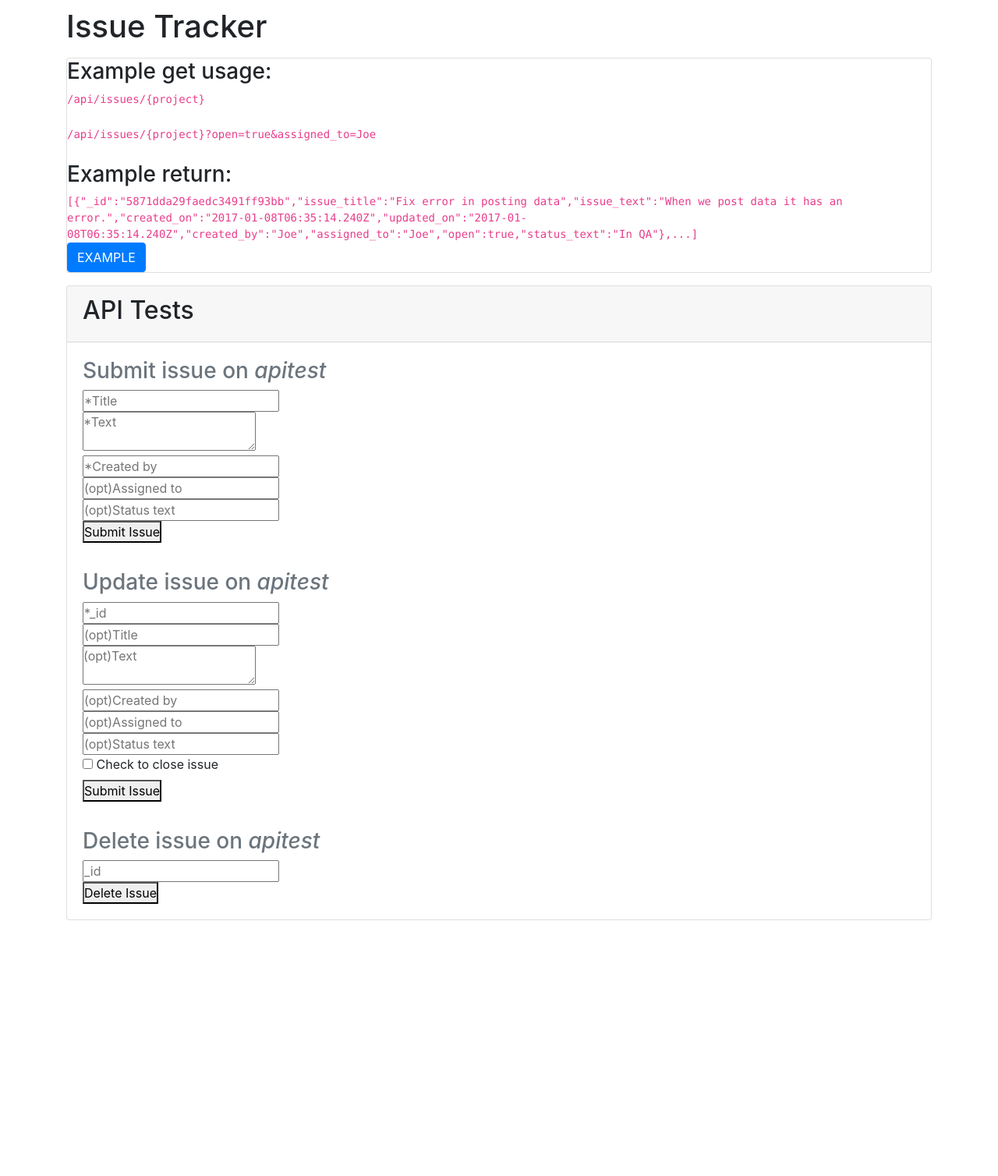
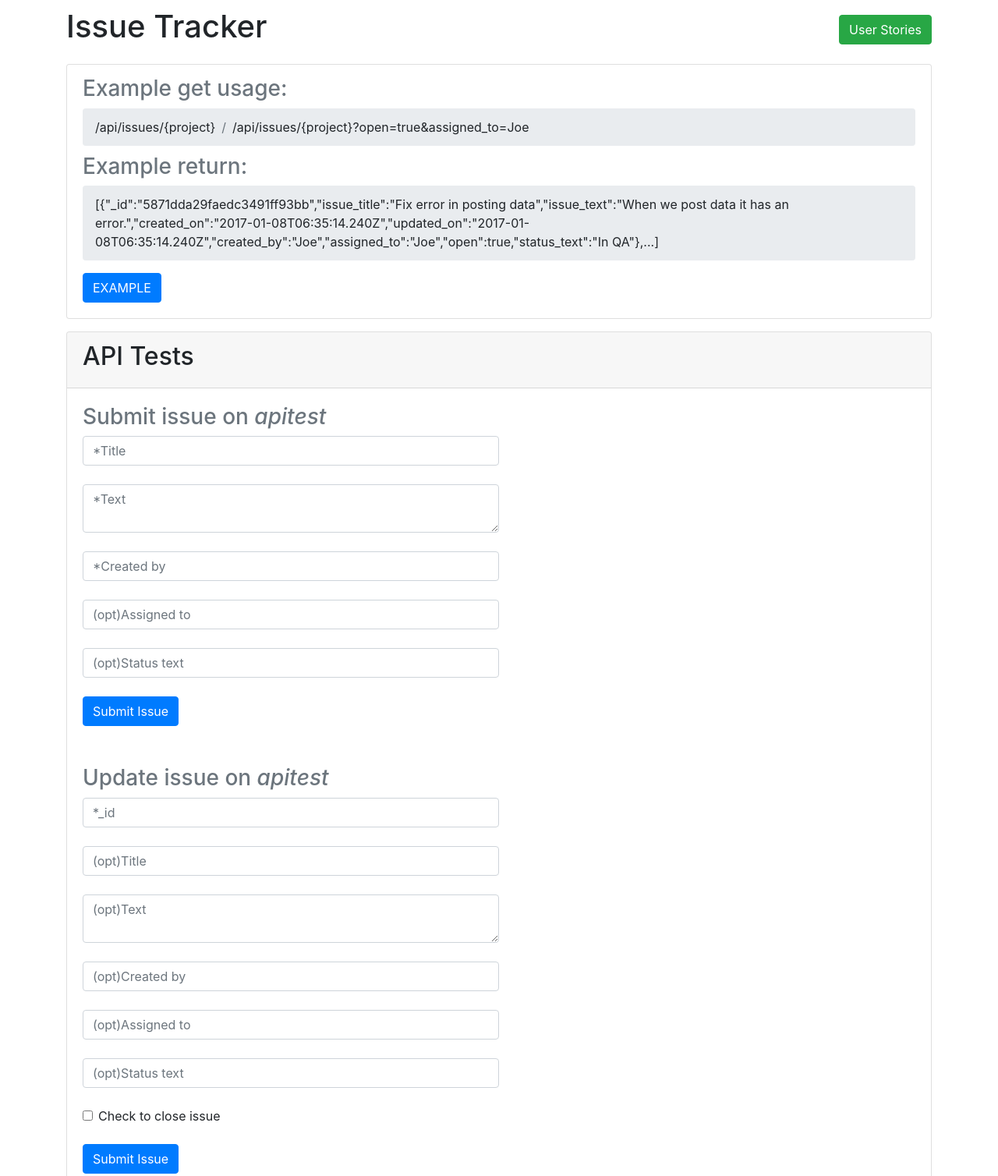
Before and after one commit to mallett002/Issue-Tracker, a website: page views/index.html in a window 1280 px wide. Shown: the top 1508 px of the page at 78% size. Before the commit the page ends 1206 px from the top, so only its background shows below. Drawn offline with nearby package versions, Linux system fonts and the light colour scheme.

Commit message:
adding styles and scrollintoview functionality

```diff
--- a/client/index.js
+++ b/client/index.js
@@ -1,6 +1,13 @@
 const form = document.getElementById('testForm');
 const form2 = document.getElementById('testForm2');
 const form3 = document.getElementById('testForm3');
+const userStoriesBtn = document.getElementById('user-stories-btn');
+const userStories = document.getElementById('user-stories');
+
+userStoriesBtn.addEventListener('click', (e) => {
+    console.log(e);
+   userStories.scrollIntoView({behavior: 'smooth', block: 'center'});
+});
 
 /*
 $(function() {
--- a/public/style.css
+++ b/public/style.css
@@ -5,6 +5,15 @@
 
 body {
     padding: 10px;
+}
+
+#header {
+    display: flex;
+    justify-content: space-between;
+}
+
+#scroll-to-userStories {
+    align-self: center;
 }
 
 .issue {
@@ -26,3 +35,8 @@ body {
     margin-top: 1em;
     margin-bottom: 1em;
 }
+
+.form-group {
+    width: 50%;
+    min-width: 250px;
+}
--- a/views/index.html
+++ b/views/index.html
@@ -12,21 +12,33 @@
 </head>
 <body>
 <div class="container">
-    <header>
-        <h1>
+    <header id="header">
+        <h1 id="title">
             Issue Tracker
         </h1>
+        <div id="scroll-to-userStories">
+            <button id="user-stories-btn" class="btn btn-success">User Stories</button>
+        </div>
     </header>
+
     <div id='userstories' class="card">
-        <h3>Example get usage:</h3>
-        <code>/api/issues/{project}</code><br>
-        <code>/api/issues/{project}?open=true&amp;assigned_to=Joe</code><br>
-        <h3>Example return:</h3>
-        <code>[{"_id":"5871dda29faedc3491ff93bb","issue_title":"Fix error in posting data","issue_text":"When we post data it has an error.","created_on":"2017-01-08T06:35:14.240Z","updated_on":"2017-01-08T06:35:14.240Z","created_by":"Joe","assigned_to":"Joe","open":true,"status_text":"In QA"},...]</code>
+        <div class="card-body">
+            <h3 class="card-subtitle mb-2 text-muted">Example get usage:</h3>
+            <ul class="breadcrumb">
+                <li class="breadcrumb-item">/api/issues/{project}</li>
+                <li class="breadcrumb-item">/api/issues/{project}?open=true&amp;assigned_to=Joe</li>
+            </ul>
 
-        <a href='/apitest/'>
-            <button type="button" class="btn btn-primary">EXAMPLE</button>
-        </a>
+            <h3 class="card-subtitle mb-2 text-muted">Example return:</h3>
+            <ul class="breadcrumb">
+                <li  class="breadcrumb-item">[{"_id":"5871dda29faedc3491ff93bb","issue_title":"Fix error in posting data","issue_text":"When we post data it has an error.","created_on":"2017-01-08T06:35:14.240Z","updated_on":"2017-01-08T06:35:14.240Z","created_by":"Joe","assigned_to":"Joe","open":true,"status_text":"In QA"},...]
+                </li>
+            </ul>
+
+            <a href='/apitest/'>
+                <button type="button" class="btn btn-primary">EXAMPLE</button>
+            </a>
+        </div>
     </div>
 
     <div id='testui' class="card">
@@ -37,42 +49,80 @@
         <div class="card-body">
             <h3 class="card-title mb-2 text-muted">Submit issue on <i>apitest</i></h3>
             <form id="testForm">
-                <input type="text" name="issue_title" placeholder="*Title" required=''><br>
-                <textarea type="text" name="issue_text" placeholder="*Text" required=''></textarea><br>
-                <input type="text" name="created_by" placeholder="*Created by" required=''><br>
-                <input type="text" name="assigned_to" placeholder="(opt)Assigned to"><br>
-                <input type="text" name="status_text" placeholder="(opt)Status text"><br>
-                <button type="submit">Submit Issue</button>
+                <div class="form-group">
+                    <input class="form-control" type="text" name="issue_title" placeholder="*Title" required=''><br>
+                    <textarea class="form-control" type="text" name="issue_text" placeholder="*Text" required=''></textarea><br>
+                    <input class="form-control" type="text" name="created_by" placeholder="*Created by" required=''><br>
+                    <input class="form-control" type="text" name="assigned_to" placeholder="(opt)Assigned to"><br>
+                    <input class="form-control" type="text" name="status_text" placeholder="(opt)Status text"><br>
+                    <button class="btn btn-primary" type="submit">Submit Issue</button><br>
+                </div>
             </form>
         </div>
 
         <div class="card-body">
             <h3 class="card-subtitle mb-2 text-muted">Update issue on <i>apitest</i></h3>
             <form id="testForm2">
-                <input type="text" name="_id" placeholder="*_id" required=''><br>
-                <input type="text" name="issue_title" placeholder="(opt)Title"><br>
-                <textarea type="text" name="issue_text" placeholder="(opt)Text"></textarea><br>
-                <input type="text" name="created_by" placeholder="(opt)Created by"><br>
-                <input type="text" name="assigned_to" placeholder="(opt)Assigned to"><br>
-                <input type="text" name="status_text" placeholder="(opt)Status text"><br>
-                <label><input type="checkbox" name="open" value=false> Check to close issue</label><br>
-                <button type="submit">Submit Issue</button>
+                <div class="form-group">
+                    <input class="form-control" type="text" name="_id" placeholder="*_id" required=''><br>
+                    <input class="form-control" type="text" name="issue_title" placeholder="(opt)Title"><br>
+                    <textarea class="form-control" type="text" name="issue_text" placeholder="(opt)Text"></textarea><br>
+                    <input class="form-control" type="text" name="created_by" placeholder="(opt)Created by"><br>
+                    <input class="form-control" type="text" name="assigned_to" placeholder="(opt)Assigned to"><br>
+                    <input class="form-control" type="text" name="status_text" placeholder="(opt)Status text"><br>
+                    <div class="form-check">
+                        <input class="form-check-input" type="checkbox" name="open" value=false id="defaultCheck1">
+                        <label class="form-check-label" for="defaultCheck1">
+                            Check to close issue
+                        </label>
+                    </div><br>
+                    <button class="btn btn-primary" type="submit">Submit Issue</button><br>
+                </div>
             </form>
         </div>
 
         <div class="card-body">
             <h3 class="card-subtitle mb-2 text-muted">Delete issue on <i>apitest</i></h3>
-            <form id="testForm3">
-                <input type="text" name="_id" placeholder="_id" required=''><br>
-                <button type="submit">Delete Issue</button>
+            <form id="testForm3" class="form-inline">
+                <div class="form-group">
+                    <input class="form-control" type="text" name="_id" placeholder="_id" required='' style="margin-right: 10px">
+                    <button class="btn btn-primary" type="submit">Delete Issue</button>
+                </div>
             </form>
-            <code id='jsonResult'></code>
+
+            <!--Can change this to display: block when result comes in-->
+            <ul class="breadcrumb" style="display: none">
+                <li class="breadcrumb-item">
+                    <code id='jsonResult'></code>
+                </li>
+            </ul>
+        </div>
+    </div>
+
+    <div class="card" id="user-stories">
+        <div class="card-header">
+            <h2>User Stories</h2>
+        </div>
+        <div class="card-body">
+
         </div>
     </div>
 </div>
 
 
-<script src="../client/index.js"></script>
+<script>
+const form = document.getElementById('testForm');
+const form2 = document.getElementById('testForm2');
+const form3 = document.getElementById('testForm3');
+const userStoriesBtn = document.getElementById('user-stories-btn');
+const userStories = document.getElementById('user-stories');
+
+userStoriesBtn.addEventListener('click', (e) => {
+    console.log(e);
+    userStories.scrollIntoView({behavior: 'smooth', block: 'center'});
+});
+
+</script>
 
 </body>
 </html>
```
